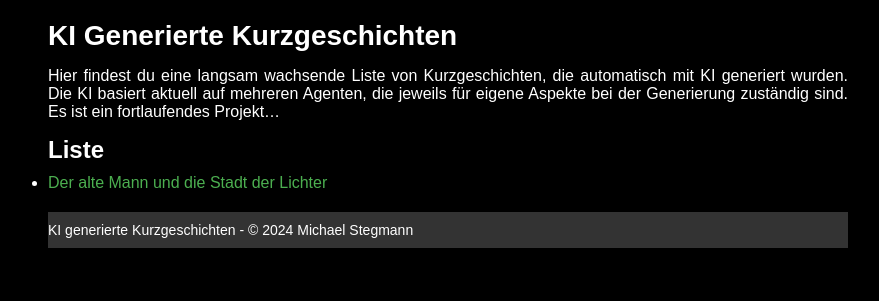
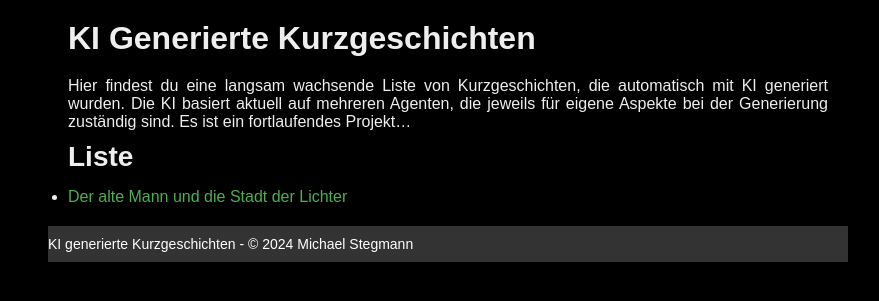
Before and after one commit to stegmi/books, a Jekyll site: the page built from index.md, in a window 1280 px wide. Shown: the top 301 px of the page, without its empty margins (192-1071 px from the left). Built offline with Jekyll 4.4.1, drawn with Linux system fonts in a browser that asks for light colours; our own code applies the rules of GitHub Pages for plain Markdown files.

Commit message:
`Update footer link to KI generierte Kurzgeschichten in default.html`

```diff
--- a/_layouts/default.html
+++ b/_layouts/default.html
@@ -12,7 +12,7 @@
     </main>
 
     <footer>
-        <p><a href="/books">KI generierte Kurzgeschichten<a> - &copy; 2024 Michael Stegmann</p>
+        <p><a href="/books">KI generierte Kurzgeschichten - &copy; 2024 Michael Stegmann</a></p>
     </footer>
 </body>
 </html>
--- a/static/main.css
+++ b/static/main.css
@@ -26,26 +26,28 @@ header {
 }
 
 main {
-    padding: 20px 0;
+    padding: 20px;
+    background-color: black;
+    color: #EEE;
     text-align: justify;
 }
 
 main p {
-    margin-bottom: 15px;
+    margin-bottom: 10px;
 }
 
 main h1 {
+    font-size: 32px;
+    margin-bottom: 20px;
+}
+
+main h2 {
     font-size: 28px;
     margin-bottom: 15px;
 }
 
-main h2 {
+main h3 {
     font-size: 24px;
-    margin-bottom: 10px;
-}
-
-main h3 {
-    font-size: 20px;
     margin-bottom: 10px;
 }
 
```
